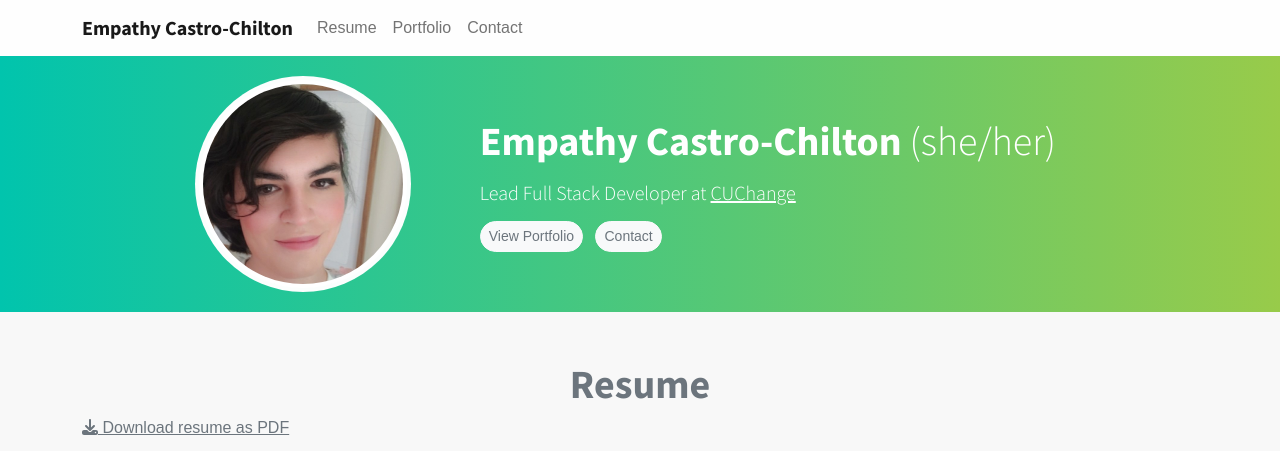
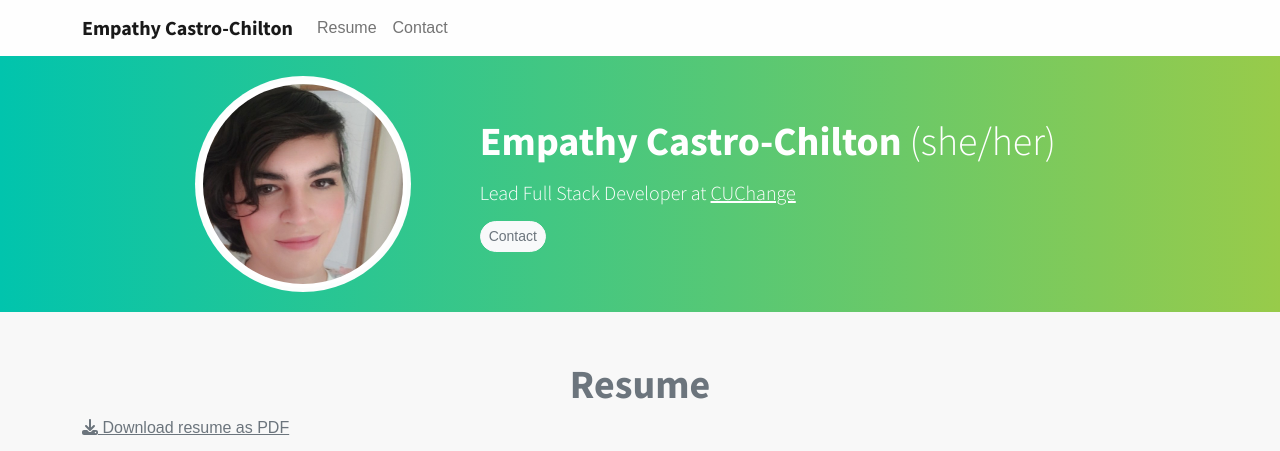
Before and after one commit to EmpathyCastro/Resume, a Flask app: page / in a window 1280 px wide. Shown: the top 451 px of the page. Run offline with Flask 2, Linux system fonts and the light colour scheme; parts of the project's set-up code (start-up, migrations or seed data) failed here and were passed over; some libraries are stand-ins or nearby versions; some web fonts are replaced.

Commit message:
final fixes for resume

```diff
--- a/web/static/js/main.js
+++ b/web/static/js/main.js
@@ -16,7 +16,7 @@ function checkElementLocation() {
 
   $('.fade-in-section').each(function(i) {
     let $that = $(this);
-    let top_of_object = $that.position().top;
+    let top_of_object = $that.position().top - $(window).height()*0.1;
 
     // if element is in viewport, add the animate class
     if (bottom_of_window > top_of_object) {
@@ -25,26 +25,11 @@ function checkElementLocation() {
   });
 }
 
-function updateFillerElements() {
-  $(".filler-splash").height($(".bg-splash").height());
-}
-
-function fullWidthElements() {
-  $(".full-width").width($("body").width());
-}
-
 // if in viewport, show the animation
 $(document).ready(function() {
   checkElementLocation();
-  updateFillerElements();
-  fullWidthElements();
 });
 
 $(window).on('scroll', function() {
   checkElementLocation();
 });
-
-$(window).on('resize', function() {
-  updateFillerElements();
-  fullWidthElements();
-});
--- a/web/templates/home.html
+++ b/web/templates/home.html
@@ -18,7 +18,7 @@
               <h1>Empathy Castro-Chilton <span class="font-light">(she/her)</span></h1>
               <h5 class="font-light mt-3">Lead Full Stack Developer at <a class="text-white" href="https://www.colorado.edu/center/cuchange/">CUChange</a></h5>
               <div class="mt-3">
-                <a class="btn btn-sm btn-light text-muted me-2">View Portfolio</a>
+{#                <a class="btn btn-sm btn-light text-muted me-2">View Portfolio</a>#}
                 <a href="mailto:empathy.castro@colorado.edu" class="btn btn-sm btn-light text-muted">Contact</a>
               </div>
             </div>
--- a/web/templates/layout.html
+++ b/web/templates/layout.html
@@ -41,9 +41,9 @@
             <li class="nav-item">
               <a class="nav-link"  href="{{ url_for("home") }}">Resume</a>
             </li>
-            <li class="nav-item">
-              <a class="nav-link"  href="#">Portfolio</a>
-            </li>
+{#            <li class="nav-item">#}
+{#              <a class="nav-link"  href="#">Portfolio</a>#}
+{#            </li>#}
             <li class="nav-item">
               <a class="nav-link"  href="mailto:empathy.castro@colorado.edu">Contact</a>
             </li>
```
